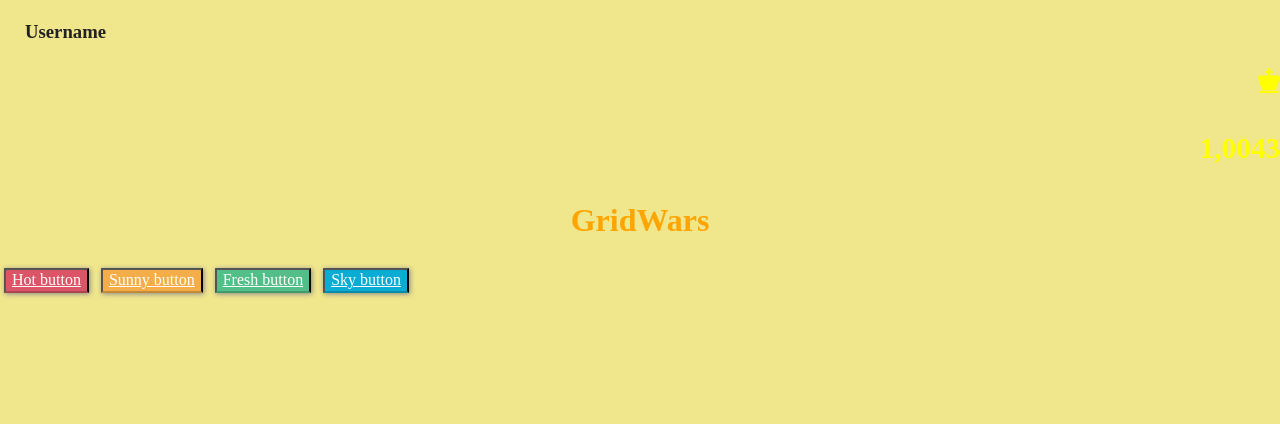
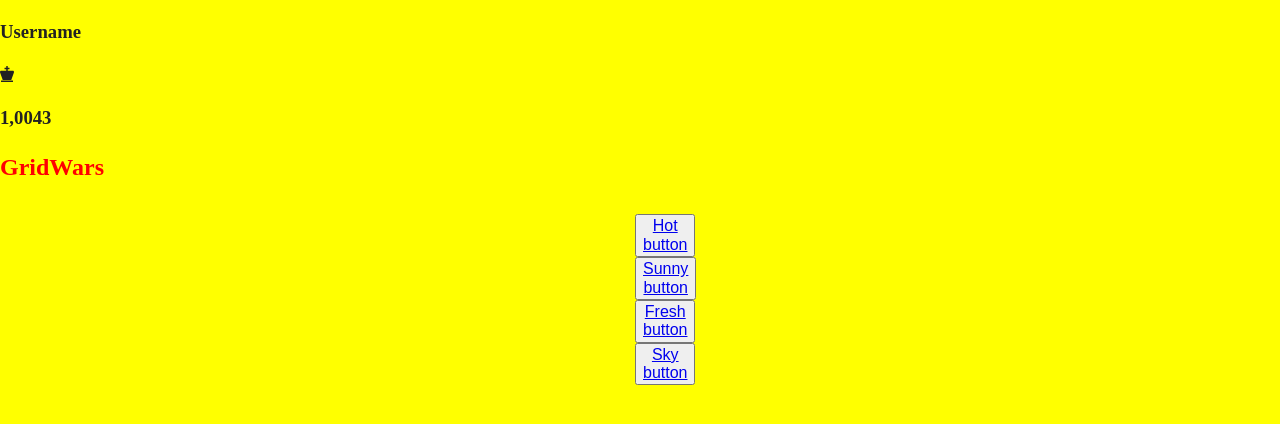
Before and after one commit to lucasnegritto/Claremont888wDragon, a website: page home.html in a window 1280 px wide. Drawn offline with nearby package versions, Linux system fonts and the light colour scheme; files that its build step writes are made by us from their sources; a web font is replaced by a local one.

Commit message:
scss inside

```diff
--- a/css/home.css
+++ b/css/home.css
@@ -1,132 +1,19 @@
-* {
-  font-family: Fruktur;
-  background-color: #F0E68C;
-}
-
-.user-stuff {
-  text-align: right;
-  margin-left: 25px;
-}
-
-h1 {
-  color: #FFA500;
-}
-
-.user-stuff {
-    color: Yellow;
-    font-size: 25px;
-
-}
-#username {
-  margin-left: 25px;
-}
-.title {
-  margin-top: 25px;
+.container {
   text-align: center;
 }
 
-/* button styles */
+.menu {
 
-.btn{
-    margin: 4px;
-    box-shadow: 1px 1px 5px #888888;
+    margin: auto;
+    width: 10px;
+
+    padding: 10px;
+    display: inline-block;
 }
 
-.btn-xs{
-    font-weight: 300;
+h2 {
+  color: red;
 }
-
-.btn-hot {
-color: #fff;
-background-color: #db5566;
-border-bottom:2px solid #af4451;
+body {
+  background-color: yellow;
 }
-
-.btn-hot:hover, .btn-sky.active:focus, .btn-hot:focus, .open>.dropdown-toggle.btn-hot {
-color: #fff;
-background-color: #df6a78;
-border-bottom:2px solid #b25560;
-outline: none;}
-
-
-.btn-hot:active, .btn-hot.active {
-color: #fff;
-background-color: #c04b59;
-border-top:2px solid #9a3c47;
-margin-top: 2px;
-}
-
-.btn-sunny {
-color: #fff;
-background-color: #f4ad49;
-border-bottom:2px solid #c38a3a;
-}
-
-.btn-sunny:hover, .btn-sky.active:focus, .btn-sunny:focus, .open>.dropdown-toggle.btn-sunny {
-color: #fff;
-background-color: #f5b75f;
-border-bottom:2px solid #c4924c;
-outline: none;
-}
-
-
-.btn-sunny:active, .btn-sunny.active {
-color: #fff;
-background-color: #d69840;
-border-top:2px solid #ab7a33;
-margin-top: 2px;
-}
-
-.btn-fresh {
-color: #fff;
-background-color: #51bf87;
-border-bottom:2px solid #41996c;
-}
-
-.btn-fresh:hover, .btn-sky.active:focus, .btn-fresh:focus, .open>.dropdown-toggle.btn-fresh {
-color: #fff;
-background-color: #66c796;
-border-bottom:2px solid #529f78;
-outline: none;
-}
-
-
-.btn-fresh:active, .btn-fresh.active {
-color: #fff;
-background-color: #47a877;
-border-top:2px solid #39865f;
-outline: none;
-outline-offset: none;
-margin-top: 2px;
-}
-
-.btn-sky {
-color: #fff;
-background-color: #0bacd3;
-border-bottom:2px solid #098aa9;
-}
-
-.btn-sky:hover,.btn-sky.active:focus, .btn-sky:focus, .open>.dropdown-toggle.btn-sky {
-color: #fff;
-background-color: #29b6d8;
-border-bottom:2px solid #2192ad;
-outline: none;
-}
-
-.btn-sky:active, .btn-sky.active {
-color: #fff;
-background-color: #0a97b9;
-border-top:2px solid #087994;
-outline-offset: none;
-margin-top: 2px;
-}
-
-.btn:focus,
-.btn:active:focus,
-.btn.active:focus {
-    outline: none;
-    outline-offset: 0px;
-}
-
-a {color:#fff;}
-a:hover {text-decoration:none; color:#fff;}
--- a/home.html
+++ b/home.html
@@ -23,6 +23,7 @@
         <link rel="stylesheet" href="css/normalize.css">
         <link rel="stylesheet" href="css/main.css">
         <link rel="stylesheet" href="css/home.css">
+        <link rel="stylesheet" href="css/home2.css">
     </head>
     <body>
 
@@ -33,16 +34,18 @@
           <h3 id="crowns">1,0043 </h3>
         </div>
 
-        <div class="title">
-          <h1>GridWars</h1>
+          <h2>GridWars</h2>
+
+        <div class="container">
+          <div class="menu">
+            <button type="button" ><a href="#">Hot button</a></button>
+            <button type="button" ><a href="#">Sunny button</a></button>
+            <button type="button" ><a href="#">Fresh button</a></button>
+            <button type="button" ><a href="#">Sky button</a></button>
+          </div>
         </div>
 
-        <div class="well text-center">
-            <button type="button" class="btn btn-hot text-uppercase btn-lg"><a href="#">Hot button</a></button>
-            <button type="button" class="btn btn-sunny text-uppercase btn-lg"><a href="#">Sunny button</a></button>
-            <button type="button" class="btn btn-fresh text-uppercase btn-lg"><a href="#">Fresh button</a></button>
-            <button type="button" class="btn btn-sky text-uppercase btn-lg"><a href="#">Sky button</a></button>
-        </div>
+
 
         <!-- Google Analytics: change UA-XXXXX-Y to be your site's ID. -->
         <script>
--- a/package.json
+++ b/package.json
@@ -5,11 +5,13 @@
   "main": "index.js",
   "dependencies": {
     "express": "^4.16.3",
+    "node-sass": "^4.8.3",
     "phaser": "^3.3.0"
   },
   "devDependencies": {},
   "scripts": {
-    "test": "echo \"Error: no test specified\" && exit 1"
+    "test": "echo \"Error: no test specified\" && exit 1",
+    "scss": "node-sass --watch scss -o css"
   },
   "repository": {
     "type": "git",
--- /dev/null
+++ b/scss/home2.scss
@@ -0,0 +1,17 @@
+body{
+  font-family: 'Baloo Tamma', cursive;
+  background: yellow;
+}
+
+h1{
+  text-align: center;
+  width: 100%;
+  margin: 0px auto;
+  color: orange;
+  font-size: 80px;
+  letter-spacing: 5px;
+  top: 50%;
+  position: absolute;
+  margin-top: -40px;
+  text-shadow: 3px 3px 0px black;
+}
```
Also changed, not shown: 1 other file.
